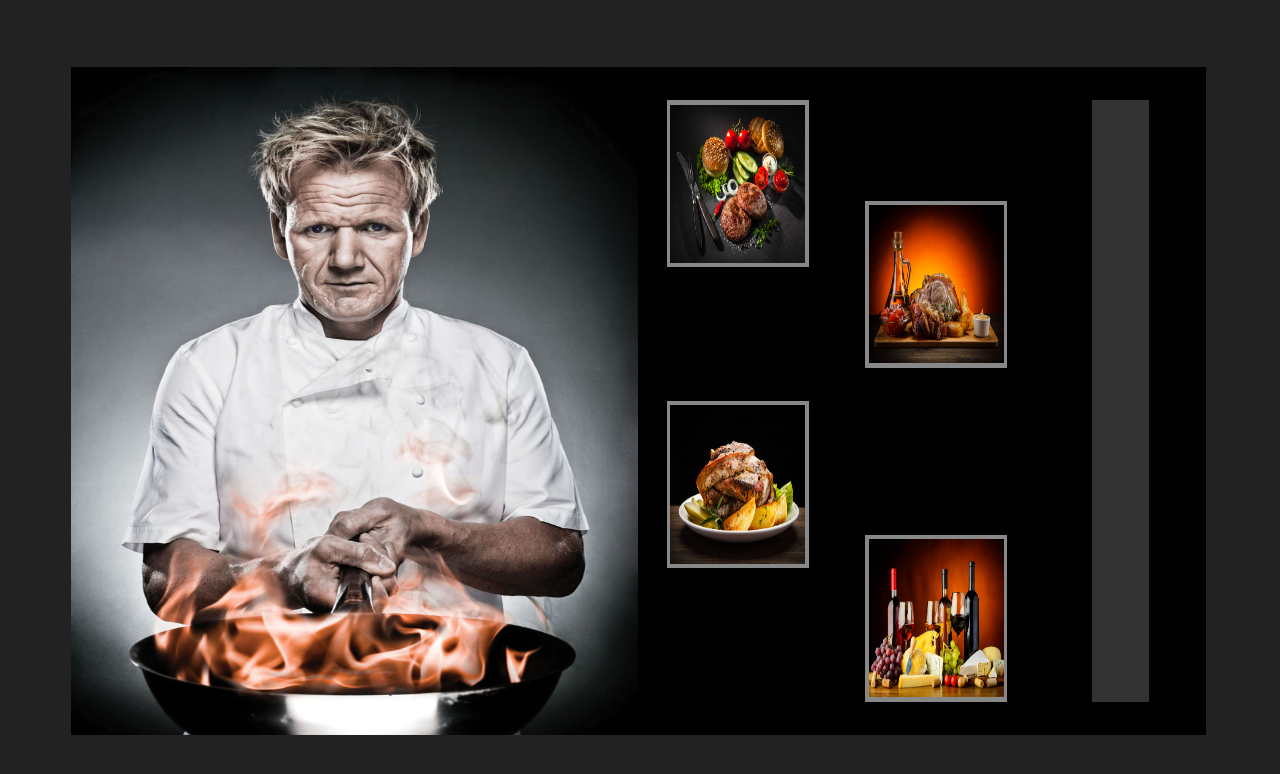
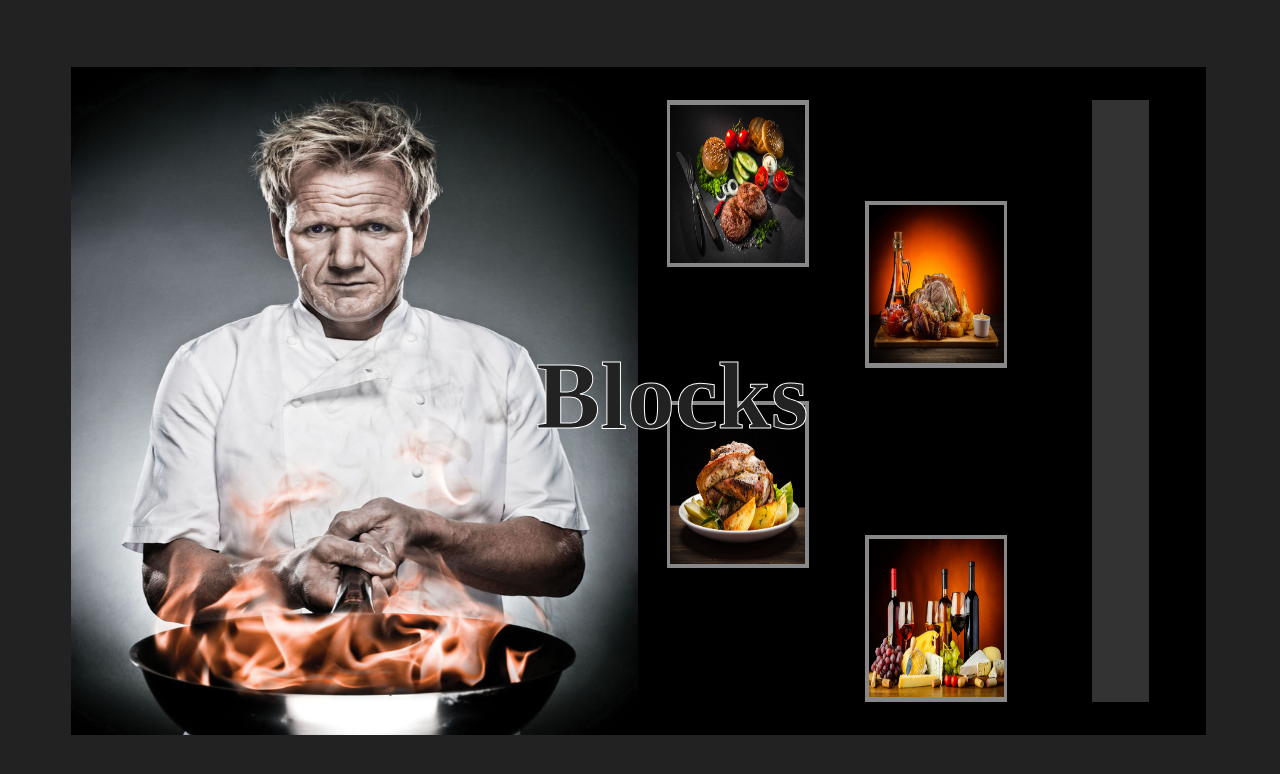
Before and after one commit to oucs638/UIDD2019, a plain HTML site: page UIdesign/index.html in a window 1280 px wide. Drawn offline with nearby package versions, Linux system fonts and the light colour scheme.

Commit message:
add topic words

```diff
--- a/UIdesign/index.css
+++ b/UIdesign/index.css
@@ -126,3 +126,28 @@ body{
     display: none;
     background-color: #333333;
 }
+
+#topic{
+    position: absolute;
+    width: 30%;
+    height: 20%;
+    top: 30%;
+    left: 35%;
+    display: block;
+    text-align: center;
+    line-height: 50%;
+    -webkit-text-stroke: 1px #FFFFFF;
+    /* background-color: #FF0000; */
+}
+#topicWords{
+    position: relative;
+    width: 60%;
+    height: 40%;
+    top: 30%;
+    left: 20%;
+    display: block;
+    line-height: 50%;
+    font-size: 600%;
+    color: #222222;
+    /* background-color: #00FF00; */
+}
--- a/UIdesign/index.html
+++ b/UIdesign/index.html
@@ -34,6 +34,10 @@
             <div id="rightBar"></div>
         </div>
 
+        <div id="topic">
+            <h1 id="topicWords">Blocks</h1>
+        </div>
+
     </div>
 
     <script type="text/javascript" src="index.js"></script>
--- a/UIdesign/index.js
+++ b/UIdesign/index.js
@@ -75,7 +75,7 @@ $(document).ready(() => {
                         }
                     }, 10);
                 }
-            }, 10);
+            }, 15);
         }
     }, 10);
 
```
